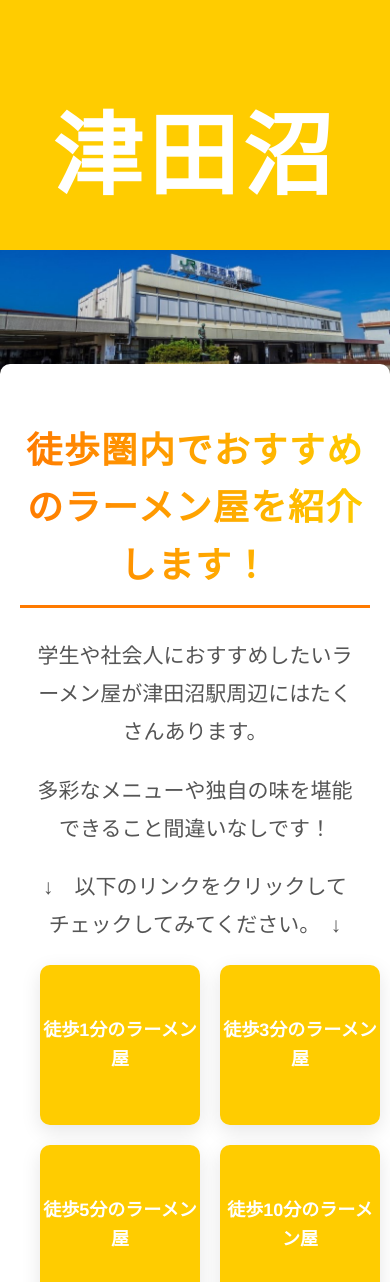
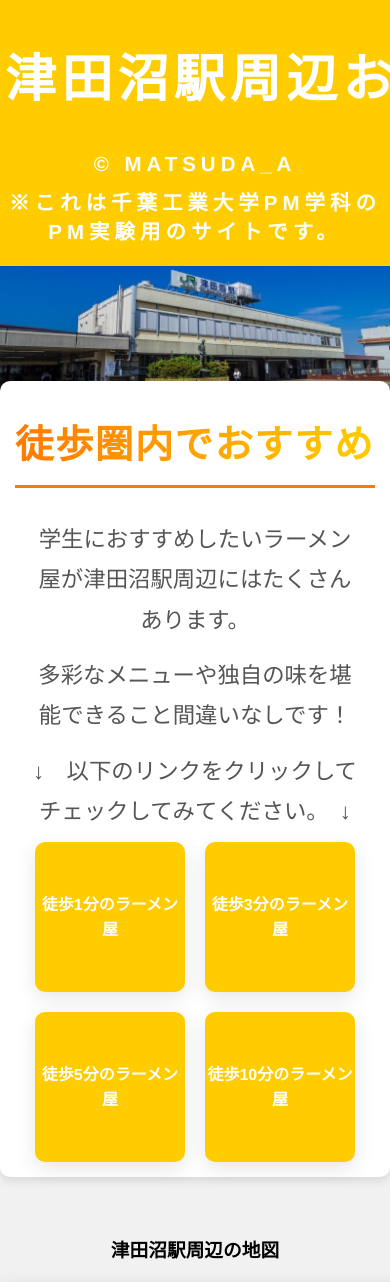
Before and after one commit to yabukilab/matsuda-a, a PHP site: page / in a window 390 px wide; the page is wider, and only the part inside the window is pictured. Shown: the top 1282 px of that part. Run offline with PHP 8.4, Linux system fonts and the light colour scheme.

Commit message:
2024 12/9

```diff
--- a/htdocs/hina.css
+++ b/htdocs/hina.css
@@ -11,18 +11,34 @@
   line-height: 1.6; /* 行間を広めに */
 }
 
-/* ヘッダーのスタイル */
+h1 {
+  white-space: nowrap;
+}
+
+h2 {
+  white-space: nowrap;
+}
+
 header {
   text-align: center;
-  background-color: #ffcc00; /* 明るいオレンジ色 */
-  padding: 25px 10px; /* 上下に広めの余白 */
+  background-color: #ffcc00;
+  padding: 25px 10px;
   color: white;
-  font-size: 3em; /* ヘッダーのフォントサイズを大きく */
-  font-weight: 700; /* フォントの太さを太く */
-  letter-spacing: 5px; /* 文字間隔を広げてスタイリッシュに */
-  text-transform: uppercase; /* ヘッダーを大文字に */
-  box-shadow: 0 10px 30px rgba(0, 0, 0, 0.1); /* ヘッダーに影を加え、立体感を */
-  height: 200px;
+  font-size: 3em;
+  font-weight: 700;
+  letter-spacing: 5px;
+  text-transform: uppercase;
+  box-shadow: 0 10px 30px rgba(0, 0, 0, 0.1);
+  height: auto; /* 高さを自動で調整 */
+}
+
+p {
+  margin: 10px 0; /* 上下の余白を追加 */
+  font-size: 0.8em; /* フォントサイズを調整 */
+}
+
+header {
+  line-height: 1.4; /* 行間を調整 */
 }
 
 /* ヘッダーの画像 */
@@ -54,8 +70,14 @@
   text-transform: uppercase; /* 見出しを大文字に */
   padding-bottom: 10px;
   border-bottom: 3px solid #ff7a00; /* オレンジ色の下線 */
+
+  /* 背景グラデーション */
   background: linear-gradient(to right, #ff7a00, #ffcc00); /* オレンジのグラデーション背景 */
-  -webkit-background-clip: text; /* グラデーションを文字に適用 */
+
+  /* 文字にグラデーションを適用 */
+  -webkit-background-clip: text; /* Webkit系ブラウザ用 */
+  background-clip: text; /* 標準プロパティ */
+
   color: transparent; /* 文字色を透明にし、背景グラデーションを適用 */
 }
 
@@ -125,26 +147,6 @@
   box-shadow: 0 8px 30px rgba(0, 0, 0, 0.15); /* 影を強調 */
 }
 
-/* フッター部分のスタイル */
-footer {
-  background-color: #ffcc00; /* 背景色をオレンジに */
-  color: white;
-  text-align: center;
-  padding: 20px 0;
-  margin-top: auto;
-  box-shadow: 0 -4px 10px rgba(0, 0, 0, 0.1); /* フッターに影をつける */
-  border-top-left-radius: 20px; /* フッターの角を丸く */
-  border-top-right-radius: 20px;
-}
-
-/* フッター内のテキストサイズ */
-footer p {
-  margin: 0;
-  font-size: 1.6em; /* フッターの文字サイズを少し大きく */
-  font-weight: 600;
-  text-transform: uppercase; /* フッターのテキストを大文字に */
-}
-
 /* リンクを正方形の形で2x2に並べるためのコンテナ */
 .link-container {
   display: grid;  /* グリッドレイアウトを使用 */
@@ -204,21 +206,52 @@
   margin: 0; /* 画像の余白をなくす */
 }
 
-/* デフォルトのスタイル */
-body {
-  font-size: 16px;
-}
+/* スマホ以下のサイズ対応（さらに小さい画面） */
+@media (max-width: 480px) {
+  header {
+    font-size: 1.6em; /* フォントサイズをさらに小さく */
+    padding: 10px 5px; /* ヘッダーの余白を調整 */
+  }
 
-/* スマホ用 */
-@media (max-width: 600px) {
-  body {
-    font-size: 14px;
+  .content {
+    padding: 15px; /* コンテンツの余白を調整 */
+  }
+
+  .link-container {
+    grid-template-columns: 1fr; /* リンクを縦に並べる */
+    grid-template-rows: auto;
   }
 }
 
-/* タブレット用 */
-@media (max-width: 1024px) {
-  body {
-    font-size: 15px;
-  }
+/* リンクを正方形の形で2x2に並べるためのコンテナ */
+.link-container {
+  display: grid;  /* グリッドレイアウトを使用 */
+  grid-template-columns: repeat(2, 1fr);  /* 横に2列 */
+  grid-template-rows: repeat(2, 1fr);     /* 縦に2行 */
+  gap: 20px;  /* 各リンクの間に隙間を設ける */
+  justify-items: center;  /* 各アイテムを中央に配置 */
+  align-items: center;    /* アイテムを中央に配置 */
+  max-width: 400px;       /* 最大幅を設定 */
+  margin: 0 auto;         /* 中央揃え */
 }
+
+/* 各リンクのスタイル */
+.link-container a {
+  display: flex;
+  justify-content: center;  /* テキストを中央に配置 */
+  align-items: center;      /* テキストを縦方向にも中央に配置 */
+  width: 150px;             /* 幅 */
+  height: 150px;            /* 高さ */
+  background-color: #ffcc00; /* 背景色 */
+  color: white;             /* 文字色 */
+  text-decoration: none;    /* 下線を消す */
+  border-radius: 10px;      /* 角を丸める */
+  font-size: 16px;          /* フォントサイズ */
+  font-weight: bold;        /* フォントの太さ */
+  text-align: center;       /* テキストを中央に揃える */
+  transition: background-color 0.3s ease; /* ホバー時の背景色の変化を滑らかに */
+}
+
+.link-container1 a:hover {
+  background-color: #ff7a00; /* ホバー時の背景色 */
+}
--- a/htdocs/index.html
+++ b/htdocs/index.html
@@ -12,7 +12,9 @@
 
 <body>
   <header>
-    <h1>津田沼駅周辺のおすすめラーメン屋</h1>
+    <h1>津田沼駅周辺おすすめのラーメン屋</h1>
+    <p>© Matsuda_a</p>
+    <p>※これは千葉工業大学PM学科のPM実験用のサイトです。</p>
 </header>
 
 <div class="image-container">
@@ -22,7 +24,7 @@
 
 <div class="content">
     <h2>徒歩圏内でおすすめのラーメン屋を紹介します！</h2>
-    <p>学生や社会人におすすめしたいラーメン屋が津田沼駅周辺にはたくさんあります。</p>
+    <p>学生におすすめしたいラーメン屋が津田沼駅周辺にはたくさんあります。</p>
     <p>多彩なメニューや独自の味を堪能できること間違いなしです！</p>
     <p>↓　以下のリンクをクリックしてチェックしてみてください。　↓</p>
 
@@ -41,10 +43,6 @@
 
 </div>
 
-<footer>
-        <p>© Matsuda_a</p>
-        <p>※これは千葉工業大学PM学科のPM実験用のサイトです。</p>
-    </footer>
 </body>
 
 </html>
```
Also changed, not shown: htdocs/hashi.html (+7 -0 lines), htdocs/machu.html (+8 -0 lines), htdocs/styles.css (+33 -0 lines), htdocs/test_5min.html (+9 -0 lines), htdocs/toho2.html (+8 -3 lines).
